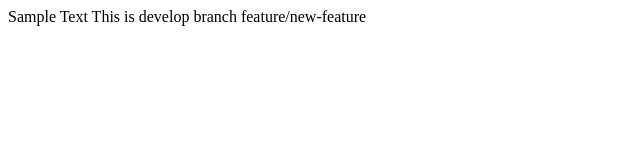
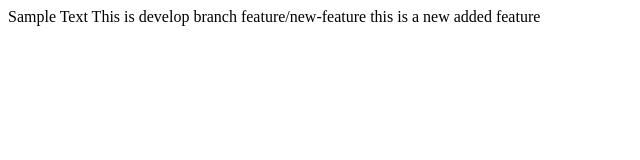
Before and after one commit to Yomshooot/Maya-Print-v2, a plain HTML site: page index.html in a window 1280 px wide. Shown: the whole page, without its empty margins (0-640 px from the left). Drawn offline with Linux system fonts and the light colour scheme.

Commit message:
added new feature:

```diff
--- a/index.html
+++ b/index.html
@@ -10,5 +10,7 @@
         This is develop branch
 
         feature/new-feature
+
+        this is a new added feature
     </body>
 </html>
```
